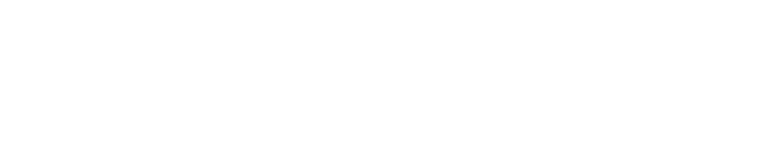
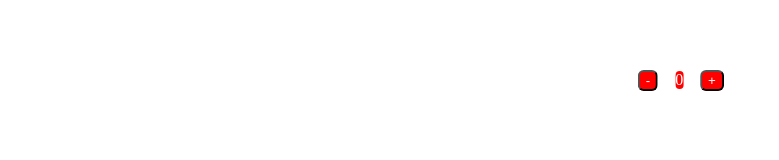
Before and after one commit to aguzbruno/CLI, a React (Create React App) app: page / in a window 1280 px wide. Shown: the part 130-290 px from the top of the page, without its empty margins (0-779 px from the left). Built offline with nearby package versions, Linux system fonts and the light colour scheme.

Commit message:
contador

```diff
--- a/src/App.js
+++ b/src/App.js
@@ -1,13 +1,14 @@
 import Navbar from "./components/Navbar"
 import ItemListContainer from "./components/ItemListContainer"
+import Contador from "./components/Contador"
+function App(){
 
-function App(){
   return(
     <>
 <div>
 <Navbar/>
 <ItemListContainer/>
-
+<Contador stock={10} initial={0}/>
 
 </div>
 </>
--- /dev/null
+++ b/src/components/Contador.jsx
@@ -0,0 +1,22 @@
+import { Divider } from "@material-ui/core";
+import {React, useState} from "react";
+
+
+const Contador = ({stock, initial}) => {
+const [count, setCount]=useState(0);
+const agregar= (n) => {
+    (count + n <= stock) && (count + n >= 0) ? setCount (count + n) : console.log("error")}
+
+
+
+return (
+    <div>
+        <button className="Suma" onClick={()=>agregar(-1)}>-</button>
+        <p className="numero" >{count}</p>
+        <button className="Resta" onClick={()=>agregar(1)}>+</button>
+
+    </div>
+)
+}
+
+export default Contador;
--- a/src/index.css
+++ b/src/index.css
@@ -37,3 +37,37 @@
   font: sans serif;
 
 }
+
+.Suma{
+  background-color: red;
+  border-radius: 6px;
+  color:white;
+  margin-left: 50%;
+  transform: translateX(-50%);
+  position: absolute;
+  top:200px;
+
+}
+
+.Resta{
+
+    background-color: red;
+    border-radius: 6px;
+    color:white;
+    margin-left: 55%;
+    transform: translateX(-50%);
+    position: absolute;
+    top:200px;
+
+  }
+  .numero{
+
+    background-color: red;
+    border-radius: 6px;
+    color:white;
+    margin-left: 52%;
+    transform: translateX(20%);
+    position: absolute;
+    top:185px;
+
+  }
```
